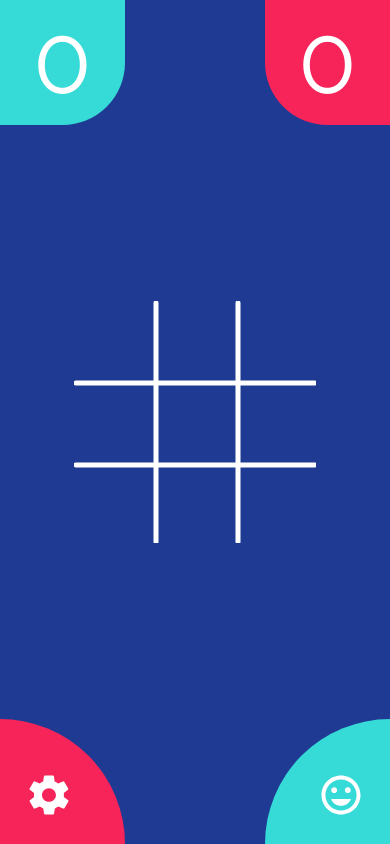
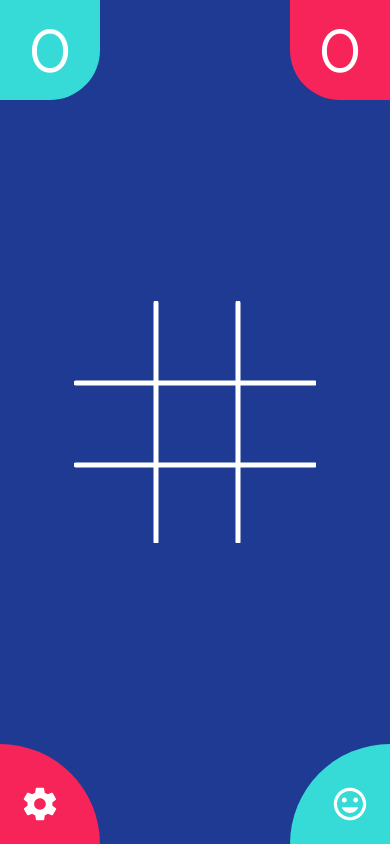
Before and after one commit to ilhamwahabi/tictactie, a React (Create React App) app: page / in a window 390 px wide. Built offline with nearby package versions, Linux system fonts and the light colour scheme.

Commit message:
update score and interact component sizing for mobile

```diff
--- a/src/css/Tictactoe/Interact.css
+++ b/src/css/Tictactoe/Interact.css
@@ -19,18 +19,18 @@
   transition: background-color 0.5s ease-out;
 }
 
-.settings-button .button-icon {
+.button-icon {
   position: absolute;
   bottom: 25px;
-  left: 25px;
   font-size: 48px;
 }
 
+.settings-button .button-icon {
+  left: 25px;
+}
+
 .about-button .button-icon {
-  position: absolute;
-  bottom: 25px;
   right: 25px;
-  font-size: 48px;
 }
 
 /* SWEET ALERT */
@@ -77,3 +77,24 @@
   padding: 10px;
   color: white;
 }
+
+@media (max-width: 481px) {
+  .settings-button,
+  .about-button {
+    width: 100px;
+    height: 100px;
+  }
+
+  .button-icon {
+    font-size: 40px;
+    bottom: 20px;
+  }
+
+  .settings-button .button-icon {
+    left: 20px;
+  }
+
+  .about-button .button-icon {
+    right: 20px;
+  }
+}
--- a/src/css/Tictactoe/Score.css
+++ b/src/css/Tictactoe/Score.css
@@ -29,3 +29,14 @@
   right: 0;
   transition: background-color 0.5s ease-out;
 }
+
+@media (max-width: 481px) {
+  .score-board {
+    width: 100px;
+    height: 100px;
+  }
+
+  .score-board p {
+    font-size: 72px;
+  }
+}
```
